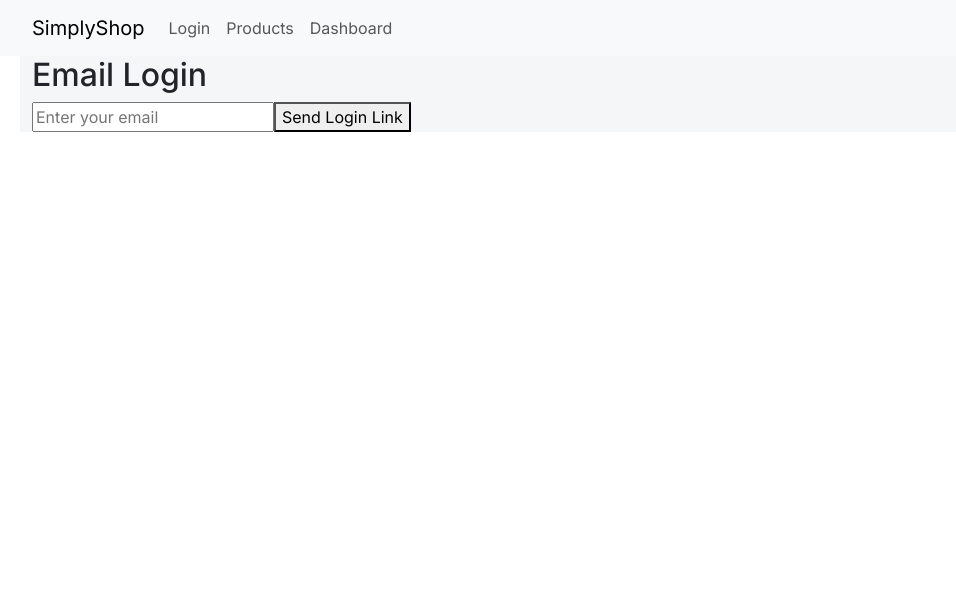
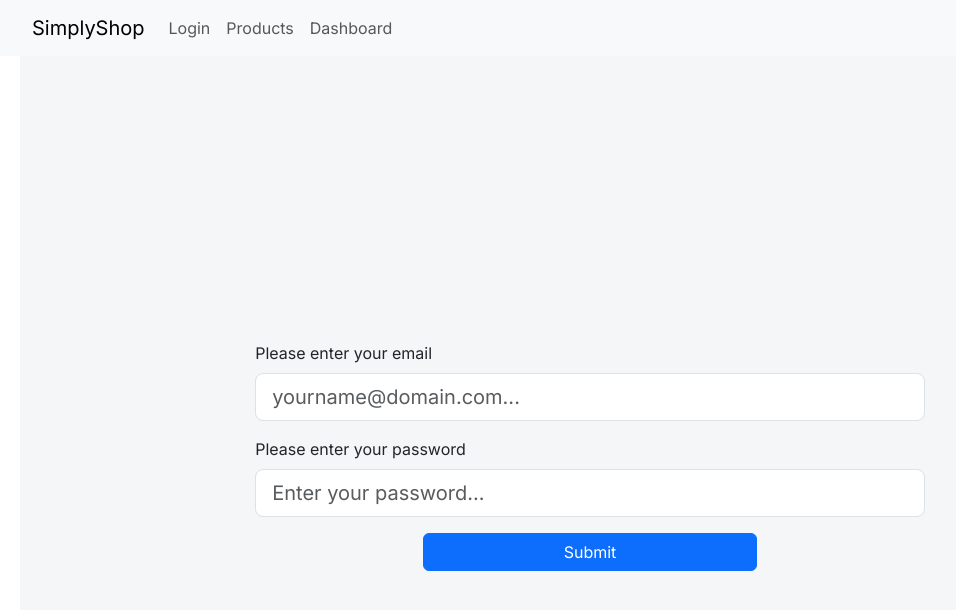
Before and after one commit to sanman07/Catalyst, a Next.js app: page /login in a window 1280 px wide. Shown: the top 610 px of the page, without its empty margins (50-1006 px from the left). Built offline with nearby package versions, Linux system fonts and the light colour scheme; no server answers.

Commit message:
Implemented basic login

```diff
--- a/src/app/login/cus_firebase.js
+++ b/src/app/login/cus_firebase.js
@@ -1,6 +1,13 @@
 // cus_firebase.js (or firebase.js)
-import { initializeApp } from"firebase/app";
-import { getAuth, signInWithEmailLink, sendSignInLinkToEmail, isSignInWithEmailLink } from"firebase/auth";
+import { initializeApp } from "firebase/app";
+import {
+    getAuth,
+    signInWithEmailLink,
+    sendSignInLinkToEmail,
+    isSignInWithEmailLink,
+    signInWithEmailAndPassword ,
+    onAuthStateChanged// Import signInWithEmailAndPassword for email/password authentication
+  } from "firebase/auth";
 
   // Your Firebase configuration
   const firebaseConfig = {
@@ -16,8 +23,15 @@ const firebaseConfig = {
   // Initialize Firebase
   const app = initializeApp(firebaseConfig);
 
-// Initialize Firebase Authentication and get a reference to the service
+  // Initialize Firebase Authentication and get a reference to the servic
   const auth = getAuth(app);
 
   // Export the necessary functions
-export { auth, signInWithEmailLink, sendSignInLinkToEmail, isSignInWithEmailLink };
+  export {
+    auth,
+    signInWithEmailLink,
+    sendSignInLinkToEmail,
+    isSignInWithEmailLink,
+    signInWithEmailAndPassword,
+    onAuthStateChanged // Export signInWithEmailAndPassword for usage in other parts of the app
+  };
--- a/src/app/login/page.js
+++ b/src/app/login/page.js
@@ -1,73 +1,77 @@
 'use client';
 
-import { useEffect, useState } from 'react';
-import { auth, signInWithEmailLink, isSignInWithEmailLink } from './cus_firebase'; // Ensure correct path
+import { useState, useEffect } from 'react';
+import { useRouter } from 'next/navigation';
+import { Form, Button } from 'react-bootstrap';
+ // Adjust the import path based on your project structure
+import { auth, signInWithEmailAndPassword, onAuthStateChanged } from './cus_firebase';
 
-const EmailLogin = () => {
+const Login = () => {
   const [email, setEmail] = useState('');
+  const [password, setPassword] = useState('');
   const [message, setMessage] = useState('');
   const [error, setError] = useState('');
-  const [isLoginComplete, setIsLoginComplete] = useState(false);
+  const router = useRouter();
 
-  useEffect(() => {
-    const searchParams = new URLSearchParams(window.location.search);
-    const sessionId = searchParams.get('sessionId');
-    const storedEmail = window.localStorage.getItem('emailForSignIn');
-
-    if (isSignInWithEmailLink(auth, window.location.href)) {
-      signInWithEmailLink(auth, storedEmail, window.location.href)
-        .then(() => {
-          window.localStorage.removeItem('emailForSignIn');
-          // Notify the original page about the successful login
-          window.opener?.postMessage({ sessionId, status: 'success' }, '*');
-          setIsLoginComplete(true);
-        })
-        .catch((error) => {
-          setError('Error signing in: ' + error.message);
-        });
-    }
-  }, []);
-
+  const adminEmail = "admin@abc.com"; // Replace with the actual admin email or UID
   const handleSubmit = async (e) => {
     e.preventDefault();
 
-    const searchParams = new URLSearchParams(window.location.search);
-    const sessionId = searchParams.get('sessionId');
+    try {
+      await signInWithEmailAndPassword(auth, email, password);
+      setMessage('You have successfully logged in.');
+      setError('');
 
-    const actionCodeSettings = {
-      url: `${window.location.origin}/qr-login?sessionId=${sessionId}`, // Redirect to QR login handler
-      handleCodeInApp: true,
-    };
-
-    try {
-      await sendSignInLinkToEmail(auth, email, actionCodeSettings);
-      window.localStorage.setItem('emailForSignIn', email);
-      setMessage('A login link has been sent to your email.');
-      setError('');
+      if (email === adminEmail) {
+        router.push('/dashboard'); // Redirect to dashboard if the admin logs in
+      } else {
+        router.push('/products'); // Redirect non-admin users to products or another page
+      }
     } catch (err) {
-      setError(`Failed to send login link: ${err.message}`);
+      setError(`Failed to login: ${err.message}`);
       setMessage('');
     }
   };
 
+  // Optional: Redirect already logged-in users based on their role
+  useEffect(() => {
+    const unsubscribe = onAuthStateChanged(auth, (user) => {
+      if (user) {
+        if (user.email === adminEmail) {
+          router.push('/dashboard');
+        } else {
+          router.push('/products');
+        }
+      }
+    });
+
+    return() =>unsubscribe();
+  }, [router]);
+
   return (
-    <div><h2>Email Login</h2>
-      {!isLoginComplete ? (
-        <form onSubmit={handleSubmit}><input
+    <div className='d-flex justify-content-center align-items-center'style={{minHeight: '100vh' }}><Form style={{ width: '60%' }} onSubmit={handleSubmit}><div className='mb-3'><Form.Label>Please enter your email</Form.Label><Form.Control
+            size="lg"
             type="email"
-            placeholder="Enter your email"
+            placeholder="yourname@domain.com..."
             value={email}
             onChange={(e) => setEmail(e.target.value)}
             required
           />
-          <button type="submit">Send Login Link</button></form>
-      ) : (
-        <p>Login complete! You can close this window.</p>
-      )}
-      {message && <p>{message}</p>}
-      {error && <p style={{color: 'red' }}>{error}</p>}
-    </div>
+        </div><div className='mb-3'><Form.Label>Please enter your password</Form.Label><Form.Control
+            size="lg"
+            type="password"
+            placeholder="Enter your password..."
+            value={password}
+            onChange={(e) => setPassword(e.target.value)}
+            required
+          />
+        </div><div className="d-flex justify-content-center"><Button variant="primary" className="w-50" type="submit">
+            Submit
+          </Button></div>
+        {message && <p className="text-success text-center mt-3">{message}</p>}
+        {error && <p className="text-danger text-center mt-3">{error}</p>}
+      </Form></div>
   );
 };
 
-export default EmailLogin;
+export default Login;
```
Also changed, not shown: src/app/qr-login/cus_firebase.js (deleted, +0 -23 lines), src/app/qr-login/page.js (deleted, +0 -74 lines). Lines whose indentation alone changed are shown as unchanged.
